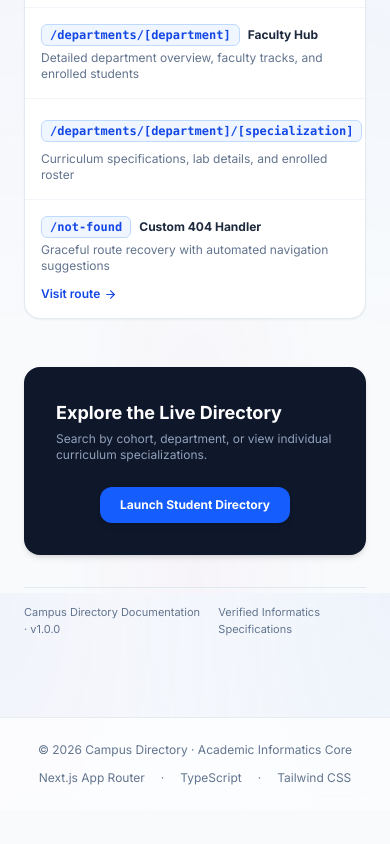
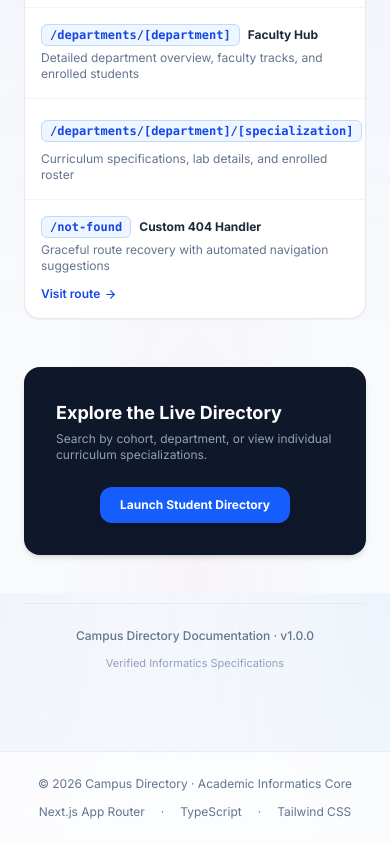
Before and after one commit to nishit546/Student_directory_nextjs, a Next.js app: page /about in a window 390 px wide. Shown: the part 1939-2783 px from the top of the page. Before the commit the page ends 2749 px from the top, so only its background shows below. Built offline with nearby package versions, Linux system fonts and the light colour scheme.

Commit message:
style(footer): enhance page footer responsiveness and typography

```diff
--- a/src/components/PageFooter.tsx
+++ b/src/components/PageFooter.tsx
@@ -1,8 +1,14 @@
-export default function PageFooter({ left, right }: { left: React.ReactNode; right: React.ReactNode }) {
+export default function PageFooter({
+  left,
+  right,
+}: {
+  left: React.ReactNode;
+  right: React.ReactNode;
+}) {
   return (
-    <footer className="mt-8 flex items-center justify-between gap-4 border-t border-slate-200 pt-4 text-[11px] text-slate-500">
-      <span>{left}</span>
-      <span>{right}</span>
-    </footer>
+    <div className="mt-12 flex flex-col sm:flex-row items-center justify-between gap-3 border-t border-slate-200/80 pt-6 text-xs text-slate-500">
+      <div className="font-medium">{left}</div>
+      <div className="text-[11px] text-slate-400">{right}</div>
+    </div>
   );
 }
```
